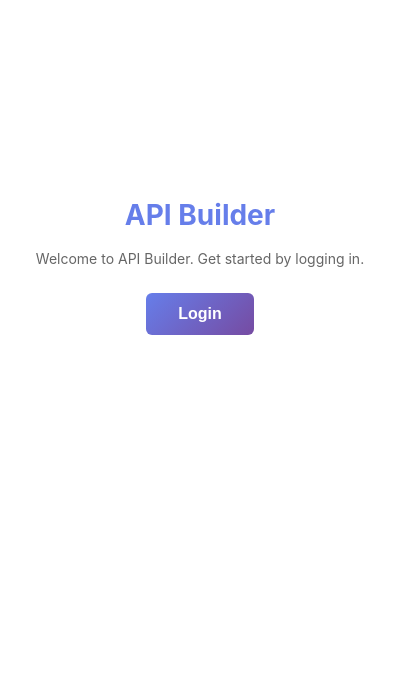
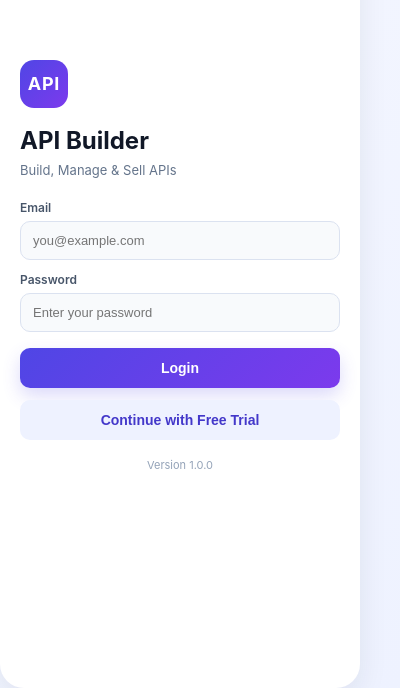
Before and after one commit to sifatliza12-ux/api-, a browser extension: page extension/popup/popup.html in a window 400 px wide. Shown: the part 156-844 px from the top of the page. Drawn offline with Linux system fonts and the light colour scheme.

Commit message:
create login screen ui

```diff
--- a/extension/popup/popup.css
+++ b/extension/popup/popup.css
@@ -5,54 +5,119 @@
 }
 
 body {
-    width: 400px;
+    width: 360px;
+    min-height: 480px;
     font-family: -apple-system, BlinkMacSystemFont, 'Segoe UI', Roboto, 'Helvetica Neue', Arial, sans-serif;
-    background: linear-gradient(135deg, #667eea 0%, #764ba2 100%);
-    color: #333;
+    background: linear-gradient(135deg, #f5f7ff 0%, #eef2ff 100%);
+    color: #172033;
 }
 
-.container {
-    padding: 24px;
-    text-align: center;
-    background: #ffffff;
+.popup-shell {
     min-height: 100vh;
+    padding: 24px 20px;
     display: flex;
     flex-direction: column;
     justify-content: center;
-    align-items: center;
+    background: #ffffff;
+    border-radius: 24px;
+    box-shadow: 0 10px 30px rgba(23, 32, 51, 0.08);
+}
+
+.brand-mark {
+    width: 48px;
+    height: 48px;
+    display: grid;
+    place-items: center;
+    margin-bottom: 18px;
+    border-radius: 14px;
+    background: linear-gradient(135deg, #4f46e5 0%, #7c3aed 100%);
+    color: #ffffff;
+    font-size: 18px;
+    font-weight: 700;
+    letter-spacing: 0.04em;
+}
+
+.header {
+    margin-bottom: 20px;
 }
 
 h1 {
-    font-size: 28px;
+    font-size: 24px;
     font-weight: 700;
-    margin-bottom: 16px;
-    color: #667eea;
+    margin-bottom: 6px;
+    color: #111827;
 }
 
-.welcome-message {
-    font-size: 14px;
-    color: #666;
-    margin-bottom: 24px;
+.subtitle {
+    font-size: 13px;
+    color: #64748b;
     line-height: 1.5;
 }
 
+.login-form {
+    display: flex;
+    flex-direction: column;
+    gap: 12px;
+}
+
+.field {
+    display: flex;
+    flex-direction: column;
+    gap: 6px;
+    font-size: 12px;
+    font-weight: 600;
+    color: #475569;
+}
+
+.field input {
+    padding: 11px 12px;
+    border: 1px solid #dbe2f0;
+    border-radius: 10px;
+    font-size: 13px;
+    color: #0f172a;
+    background: #f8fafc;
+    transition: border-color 0.2s ease, box-shadow 0.2s ease;
+}
+
+.field input:focus {
+    outline: none;
+    border-color: #4f46e5;
+    box-shadow: 0 0 0 3px rgba(79, 70, 229, 0.12);
+}
+
 .btn {
-    padding: 12px 32px;
-    font-size: 16px;
+    padding: 12px 14px;
+    font-size: 14px;
     font-weight: 600;
-    color: #ffffff;
-    background: linear-gradient(135deg, #667eea 0%, #764ba2 100%);
     border: none;
-    border-radius: 6px;
+    border-radius: 10px;
     cursor: pointer;
-    transition: transform 0.2s, box-shadow 0.2s;
+    transition: transform 0.2s ease, box-shadow 0.2s ease;
 }
 
 .btn:hover {
-    transform: translateY(-2px);
-    box-shadow: 0 4px 12px rgba(102, 126, 234, 0.4);
+    transform: translateY(-1px);
 }
 
 .btn:active {
     transform: translateY(0);
 }
+
+.btn-primary {
+    margin-top: 4px;
+    color: #ffffff;
+    background: linear-gradient(135deg, #4f46e5 0%, #7c3aed 100%);
+    box-shadow: 0 8px 18px rgba(79, 70, 229, 0.2);
+}
+
+.btn-secondary {
+    color: #4338ca;
+    background: #eef2ff;
+}
+
+.footer {
+    margin-top: 18px;
+    text-align: center;
+    font-size: 11px;
+    color: #94a3b8;
+}
--- a/extension/popup/popup.html
+++ b/extension/popup/popup.html
@@ -7,11 +7,32 @@
     <link rel="stylesheet" href="popup.css">
 </head>
 <body>
-    <div class="container">
-        <h1>API Builder</h1>
-        <p class="welcome-message">Welcome to API Builder. Get started by logging in.</p>
-        <button id="login-btn" class="btn">Login</button>
+    <div class="popup-shell">
+        <div class="brand-mark">API</div>
+
+        <div class="header">
+            <h1>API Builder</h1>
+            <p class="subtitle">Build, Manage & Sell APIs</p>
+        </div>
+
+        <form class="login-form" novalidate>
+            <label class="field">
+                <span>Email</span>
+                <input type="email" id="email" name="email" placeholder="you@example.com" autocomplete="email">
+            </label>
+
+            <label class="field">
+                <span>Password</span>
+                <input type="password" id="password" name="password" placeholder="Enter your password" autocomplete="current-password">
+            </label>
+
+            <button type="button" id="login-btn" class="btn btn-primary">Login</button>
+            <button type="button" id="trial-btn" class="btn btn-secondary">Continue with Free Trial</button>
+        </form>
+
+        <p class="footer">Version 1.0.0</p>
     </div>
+
     <script src="popup.js"></script>
 </body>
 </html>
--- a/extension/popup/popup.js
+++ b/extension/popup/popup.js
@@ -1,25 +1,26 @@
 /**
  * popup.js
- * Handles the popup UI interactions for the API Builder extension
+ * Handles the popup UI interactions for the API Builder extension.
  */
 
-/**
- * Event listener for the login button
- * TODO: Implement login functionality
- */
-document.getElementById('login-btn').addEventListener('click', () => {
-    console.log('Login button clicked');
-    // TODO: Add login logic here
-});
+function initPopup() {
+    const loginButton = document.getElementById('login-btn');
+    const trialButton = document.getElementById('trial-btn');
 
-/**
- * Initialize popup
- * TODO: Add initialization logic here
- */
-function initPopup() {
-    console.log('Popup initialized');
-    // TODO: Add any setup code here
+    if (loginButton) {
+        loginButton.addEventListener('click', () => {
+            // TODO: Add login logic here.
+        });
+    }
+
+    if (trialButton) {
+        trialButton.addEventListener('click', () => {
+            // TODO: Add free trial flow here.
+        });
+    }
+
+    // TODO: Add any future popup initialization logic here.
 }
 
-// Initialize on popup load
+// Initialize on popup load.
 document.addEventListener('DOMContentLoaded', initPopup);
```
